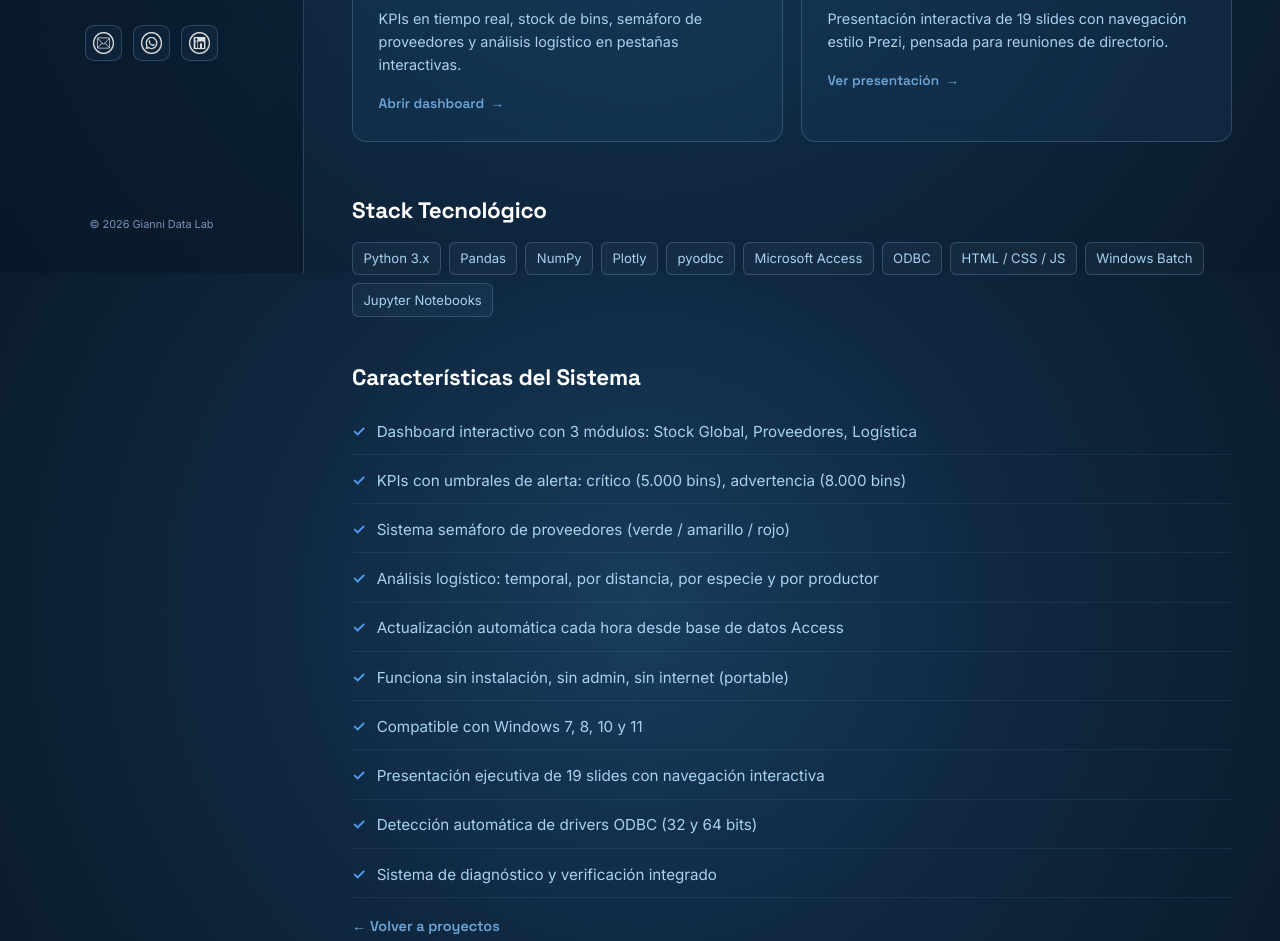
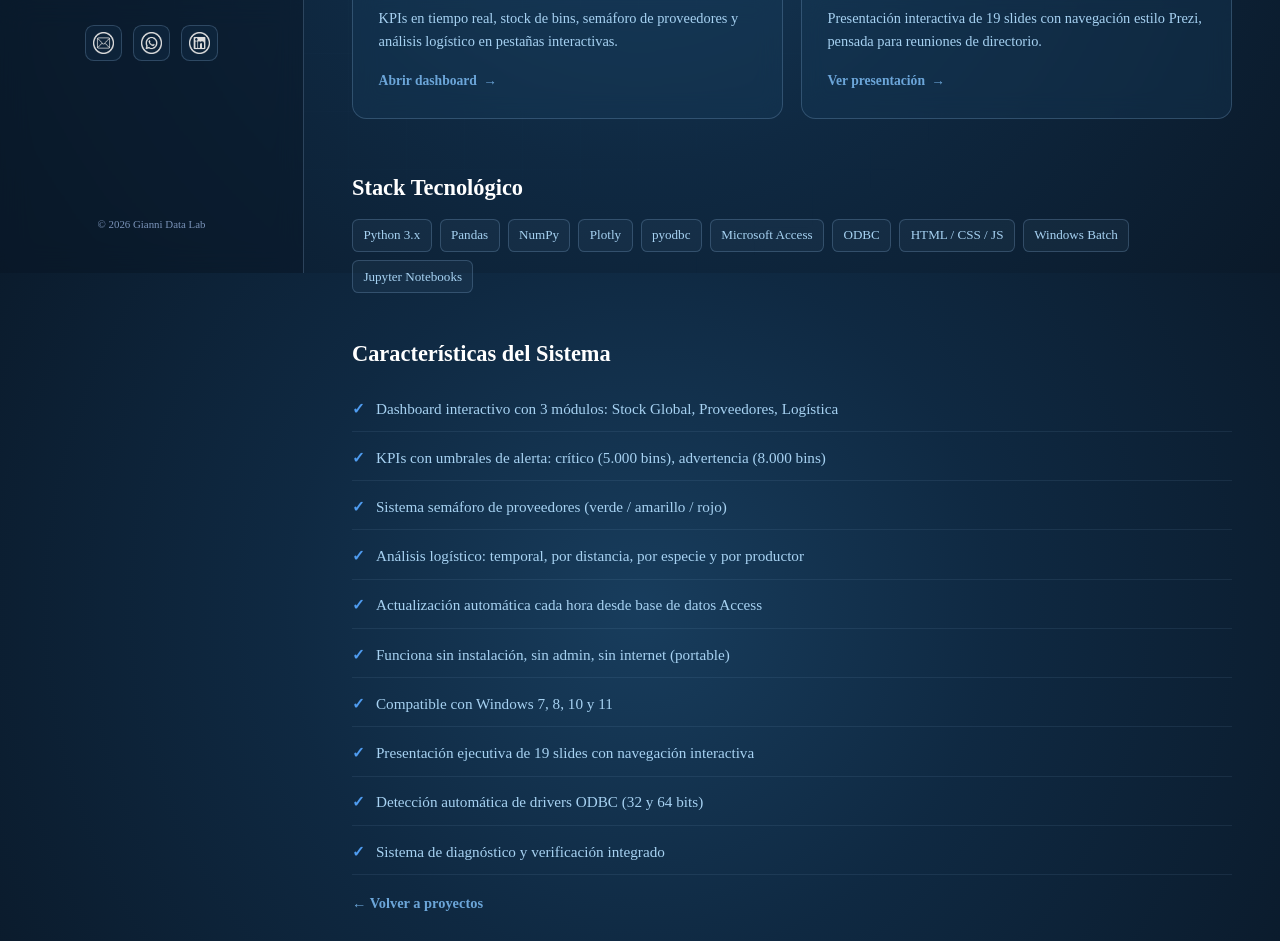
Before and after one commit to Giannitrapani/Gianni-Data-Lab, a plain HTML site: page JUGOS SA/proyecto.html in a window 1280 px wide. Shown: the part 527-1468 px from the top of the page. Drawn offline with Linux system fonts and the light colour scheme.

Commit message:
JUGOS proyecto.html: tipografia Times New Roman (decision de Gianni)
Reemplaza Inter + Space Grotesk por Times New Roman en toda la pagina,
para que combine con giannidatalab.ar. Quita las Google Fonts (serif del
sistema). Resto de la identidad (azul, glass, logo) sin cambios.

Co-Authored-By: Claude Opus 4.8 <noreply@anthropic.com>

```diff
--- a/JUGOS SA/proyecto.html
+++ b/JUGOS SA/proyecto.html
@@ -10,9 +10,7 @@
 
     <script>document.documentElement.classList.add('js');</script>
 
-    <link rel="preconnect" href="https://fonts.googleapis.com">
-    <link rel="preconnect" href="https://fonts.gstatic.com" crossorigin>
-    <link href="https://fonts.googleapis.com/css2?family=Inter:wght@400;500;600;700&family=Space+Grotesk:wght@500;600;700&display=swap" rel="stylesheet">
+    <!-- Tipografia: Times New Roman (serif del sistema, sin fuentes web) -->
 
     <style>
         *, *::before, *::after { margin: 0; padding: 0; box-sizing: border-box; }
@@ -28,8 +26,8 @@
             --glow-blue: rgba(79, 156, 240, 0.40);
             --glow-warm: rgba(255, 243, 214, 0.30);
             --shadow: rgba(7, 29, 51, 0.60);
-            --font-body: 'Inter', system-ui, 'Segoe UI', Roboto, Arial, sans-serif;
-            --font-head: 'Space Grotesk', 'Inter', system-ui, sans-serif;
+            --font-body: 'Times New Roman', Times, Georgia, serif;
+            --font-head: 'Times New Roman', Times, Georgia, serif;
             --sidebar-width: 19rem; --content-max: 56rem;
         }
 
@@ -53,7 +51,7 @@
             pointer-events: none; z-index: 0;
         }
         a { color: var(--link); text-decoration: none; }
-        h1, h2, h3 { font-family: var(--font-head); font-weight: 700; line-height: 1.2; color: #fff; letter-spacing: -0.01em; }
+        h1, h2, h3 { font-family: var(--font-head); font-weight: 700; line-height: 1.2; color: #fff; letter-spacing: normal; }
 
         /* ===== SIDEBAR ===== */
         .sidebar {
```
